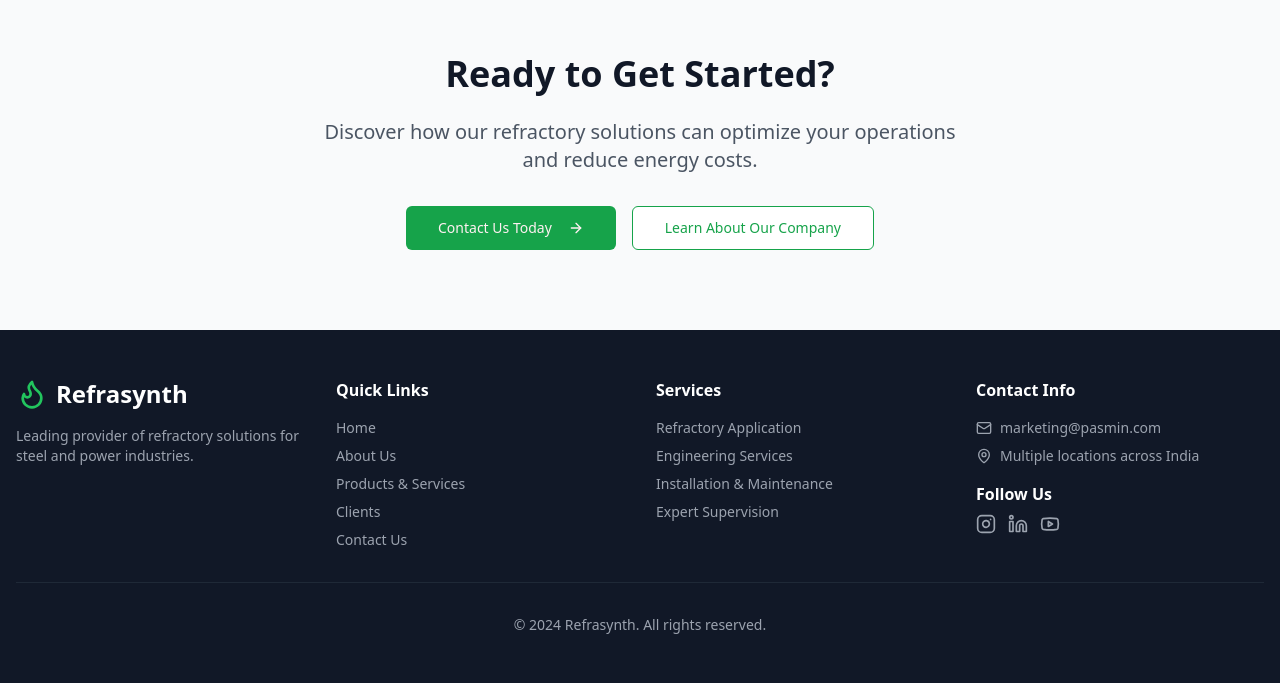
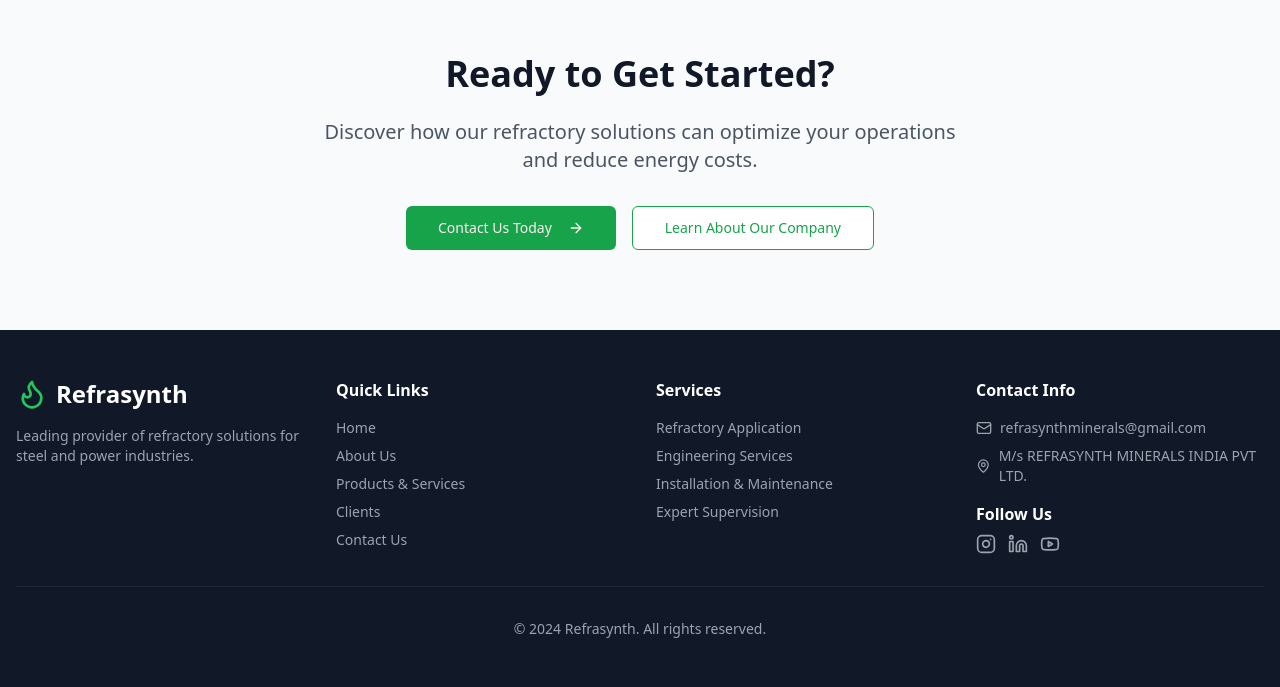
Before and after one commit to Chetansahu888/Refrasynthsite, a Next.js app: page / in a window 1280 px wide. Shown: the part 2755-3442 px from the top of the page. Built offline with nearby package versions, Linux system fonts and the light colour scheme.

Commit message:
update15

```diff
--- a/app/page.tsx
+++ b/app/page.tsx
@@ -555,11 +555,11 @@ export default function HomePage() {
               <div className="space-y-2 text-sm text-gray-400">
                 <div className="flex items-center space-x-2">
                   <Mail className="h-4 w-4" />
-                  <span>marketing@pasmin.com</span>
+                  <span>refrasynthminerals@gmail.com</span>
                 </div>
                 <div className="flex items-center space-x-2">
                   <MapPin className="h-4 w-4" />
-                  <span>Multiple locations across India</span>
+                  <span>M/s REFRASYNTH MINERALS INDIA PVT LTD.</span>
                 </div>
               </div>
               <div className="mt-4">
```
